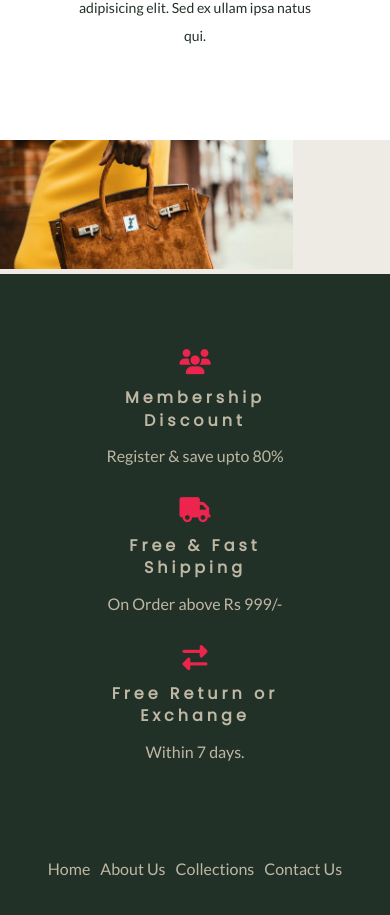
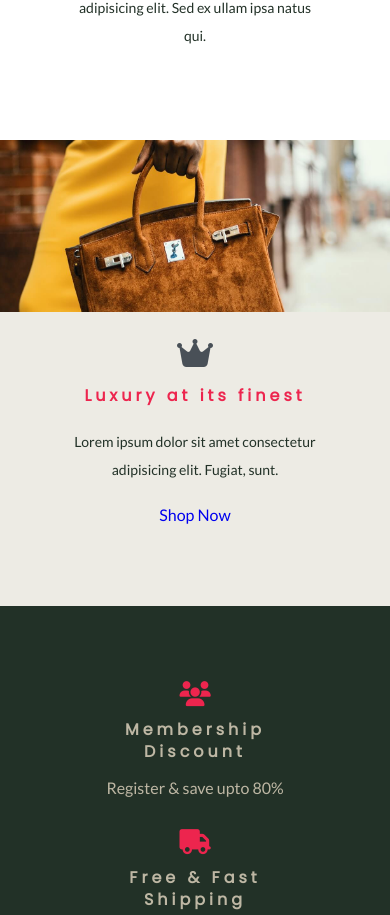
Before and after one commit to kapeiharshad/ecommerce-ui, a React (Create React App) app: page / in a window 390 px wide. Shown: the part 1351-2266 px from the top of the page. Built offline with nearby package versions, Linux system fonts and the light colour scheme; the HTML template or start-up script is replaced by a standard one.

Commit message:
main gallery responsive done

```diff
--- a/src/components/home/Gallery.css
+++ b/src/components/home/Gallery.css
@@ -4,7 +4,51 @@
 .gallery-container {
   background-color: var(--mainGrey);
 }
-
+.gallery-container {
+  display: flex;
+  justify-content: space-between;
+}
 .main-image {
   max-width: 75vw;
 }
+.main-gallery-text-container {
+  text-align: center;
+  margin: auto;
+}
+.main-gallery-icon {
+  font-size: 40px;
+  margin-bottom: 16px;
+  color: var(--offBlack);
+}
+.main-gallery-title {
+  color: var(--primaryColor);
+}
+.main-gallery-text {
+  max-width: 300px;
+}
+
+@media screen and (max-width: 1290px) {
+  .main-gallery-icon {
+    font-size: 32px;
+  }
+  .main-gallery-title {
+    font-size: 16px;
+  }
+  .main-gallery-text {
+    font-size: 14px;
+  }
+}
+
+@media screen and (max-width: 820px) {
+  .gallery-container {
+    display: flex;
+    flex-direction: column;
+    justify-content: space-between;
+  }
+  .main-image {
+    max-width: 100vw;
+  }
+  .main-gallery-text-container {
+    margin: 20px auto 80px auto;
+  }
+}
--- a/src/components/home/Gallery.js
+++ b/src/components/home/Gallery.js
@@ -1,5 +1,7 @@
-import React, {Component} from "react";
+import React, { Component } from "react";
 import "./Gallery.css";
+import { Link } from "react-router-dom";
+
 import mainImg from "../../img/main-galleryImg.jpg";
 
 class Gallery extends Component {
@@ -10,6 +12,17 @@ class Gallery extends Component {
           <div className="main-gallery-container">
             <img src={mainImg} alt="main gallery Img" className="main-image" />
           </div>
+          <div className="main-gallery-text-container">
+            <i className="fas fa-crown main-gallery-icon"></i>
+            <h4 className="main-gallery-title">Luxury at its finest</h4>
+            <p className="main-gallery-text">
+              Lorem ipsum dolor sit amet consectetur adipisicing elit. Fugiat,
+              sunt.
+            </p>
+            <Link to="/collections" className="main-btn">
+              Shop Now
+            </Link>
+          </div>
         </div>
       </div>
     );
```
